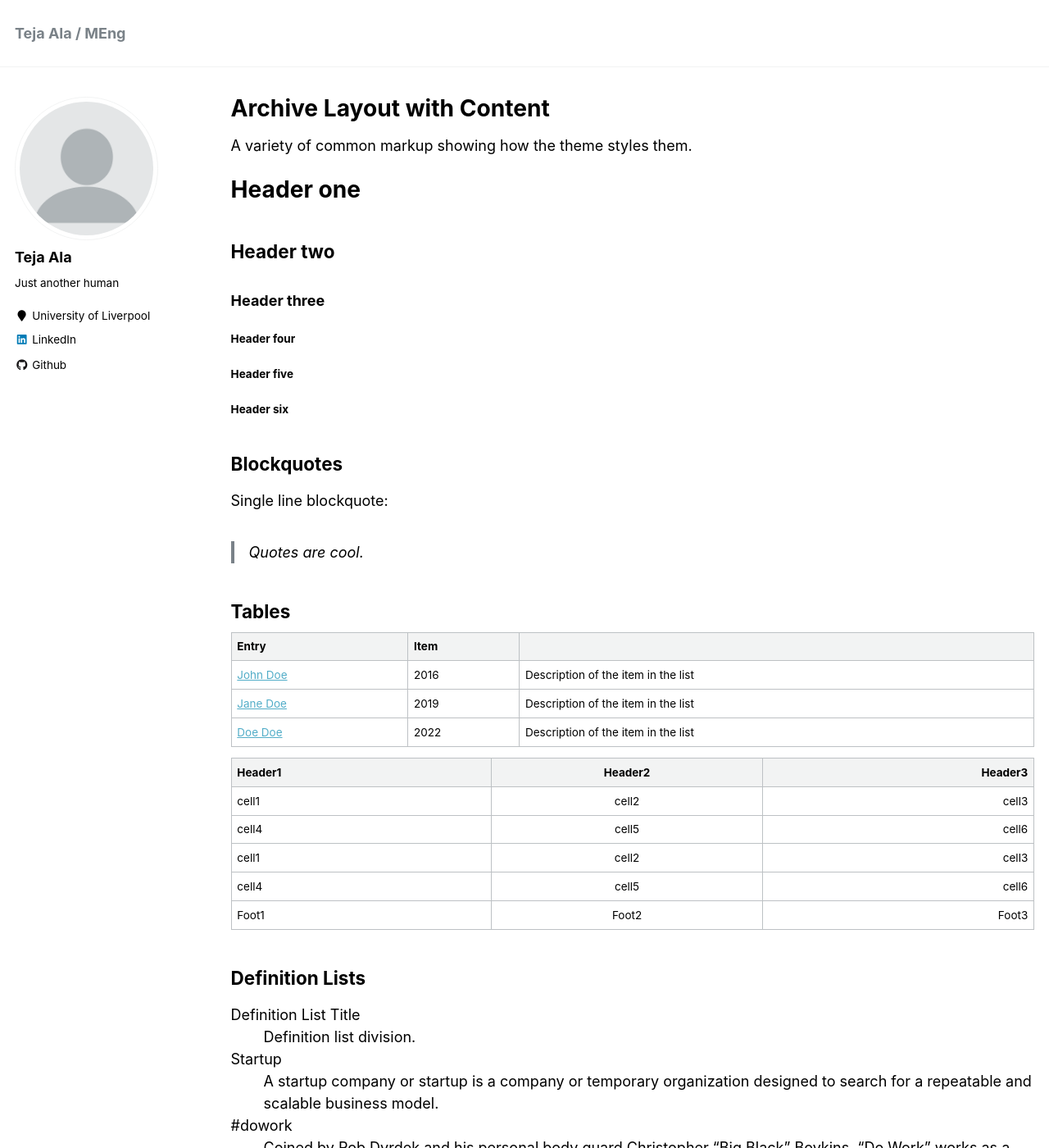
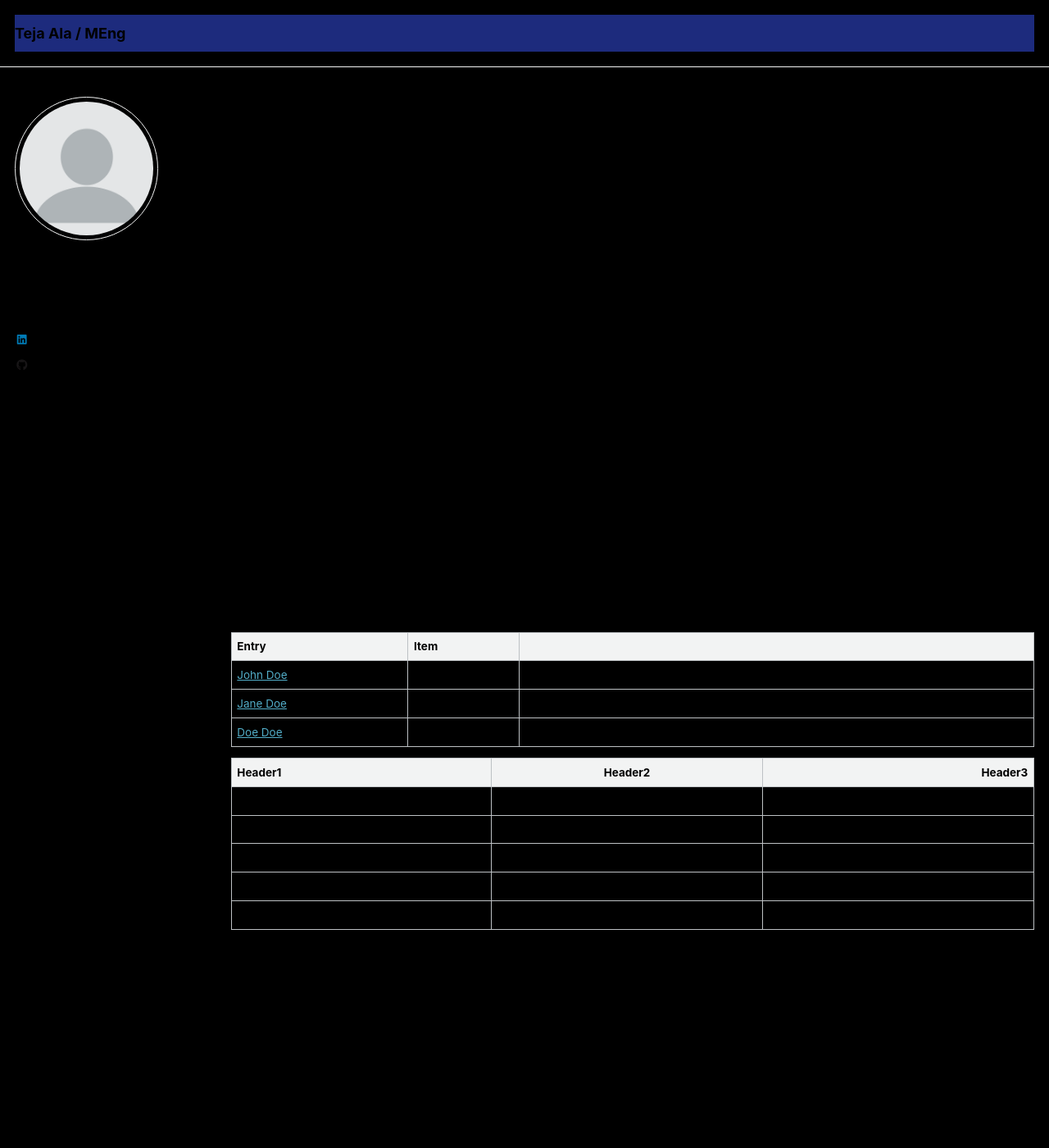
Before and after one commit to dekeract01/dekeract01.github.io, a Jekyll site: the page built from _pages/archive-layout-with-content.md, in a window 1280 px wide and 1400 px high. Shown: the whole window at 82% size. Built offline with Jekyll 4.4.1, drawn with Linux system fonts in a browser that asks for light colours.

Commit message:
various colour changes in nav.css and var.css

```diff
--- a/_includes/footer/custom.html
+++ b/_includes/footer/custom.html
@@ -1,3 +1,3 @@
 <!-- start custom footer snippets -->
-<a href="/sitemap/">Sitemap</a>
+<!-- <a href="/sitemap/">Sitemap</a> -->
 <!-- end custom footer snippets -->
--- a/_sass/_navigation.scss
+++ b/_sass/_navigation.scss
@@ -175,7 +175,7 @@
 .greedy-nav {
   position: relative;
   min-width: 250px;
-  background: $background-color;
+  background: $liver-blue;
 
   a {
     display: block;
@@ -323,7 +323,7 @@
   a {
     display: block;
     padding: 0.125em 0;
-    color: #000; /* inherit*/
+    color: inherit; /* inherit*/
 
     &:hover {
       text-decoration: underline;
--- a/_sass/_variables.scss
+++ b/_sass/_variables.scss
@@ -53,16 +53,16 @@ $darker-gray                : mix(#000, $gray, 60%);
 $light-gray                 : mix(#fff, $gray, 50%);
 $lighter-gray               : mix(#fff, $gray, 90%);
 $liver-blue                 : #1d2b7d;
-$black                      : #000000;
+$black                      : #000;
 
-$body-color                 : #fff;
-$background-color           : #fff;
-$code-background-color      : #fafafa;
+$body-color                 : #000;
+$background-color           : #000;
+$code-background-color      : #000;
 $code-background-color-dark : $liver-blue;
 $text-color                 : $black;
 $border-color               : $lighter-gray;
 
-$primary-color              : #7a8288;
+$primary-color              : $black;
 $success-color              : #62c462;
 $warning-color              : #f89406;
 $danger-color               : #ee5f5b;
```
Also changed, not shown: Gemfile.lock (added).
